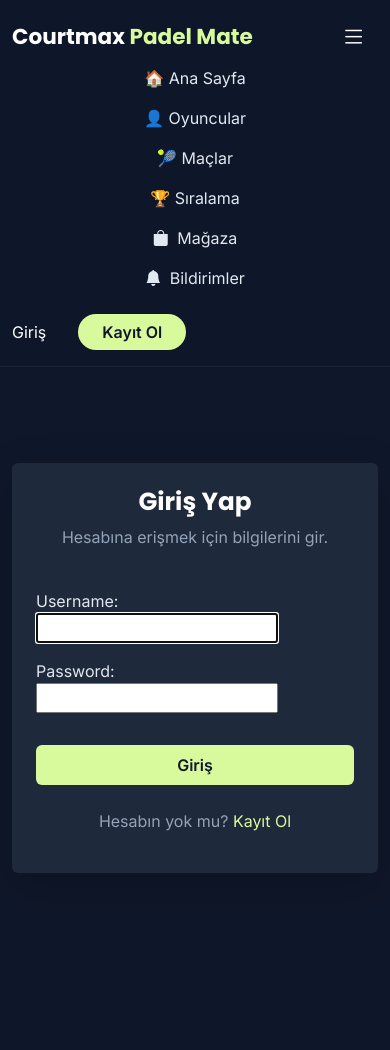
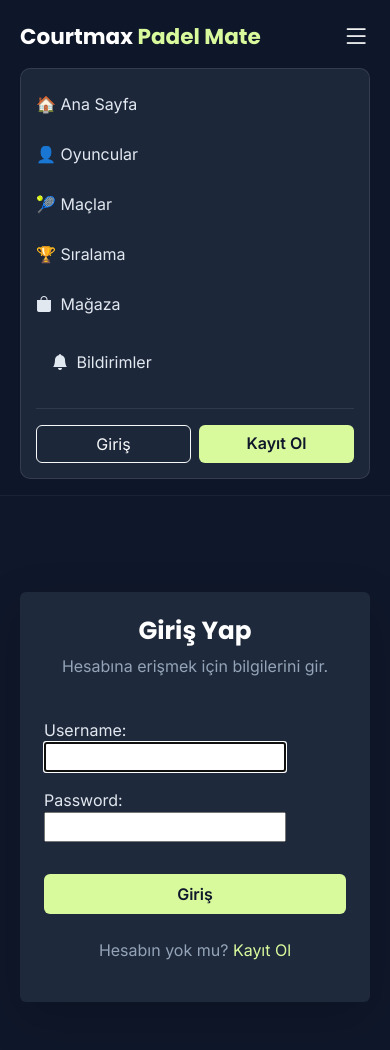
Before and after one commit to yamanalparslan/a, a Django app: a page that uses players/templates/players/base.html in a window 390 px wide, after a click that opens the changed part. Before the commit the page ends 873 px from the top, so only its background shows below. Run offline with Django 5.2, Linux system fonts and the light colour scheme.

Commit message:
Mobil uyumluluk ve Premium Dark tema eklendi

```diff
--- a/players/templates/players/base.html
+++ b/players/templates/players/base.html
@@ -2,56 +2,73 @@
 <html lang="tr">
 <head>
     <meta charset="UTF-8">
-    <meta name="viewport" content="width=device-width, initial-scale=1.0">
+    <meta name="viewport" content="width=device-width, initial-scale=1.0, maximum-scale=1.0, user-scalable=no">
+
     <title>Courtmax Padel Mate</title>
 
     <link href="https://cdn.jsdelivr.net/npm/bootstrap@5.3.0/dist/css/bootstrap.min.css" rel="stylesheet">
-
     <link href="https://fonts.googleapis.com/css2?family=Inter:wght@300;400;600&family=Poppins:wght@500;600;700&display=swap" rel="stylesheet">
-
     <link rel="stylesheet" href="https://cdn.jsdelivr.net/npm/bootstrap-icons@1.11.1/font/bootstrap-icons.css">
 
     <style>
         :root {
-            --bg-dark: #0f172a;       /* Koyu Lacivert Zemin */
-            --card-dark: #1e293b;     /* Kart Rengi */
-            --lime: #d9f99d;          /* Neon Yeşil */
+            --bg-dark: #0f172a;
+            --card-dark: #1e293b;
+            --lime: #d9f99d;
             --lime-hover: #bef264;
-            --text-white: #ffffff;    /* Tam Beyaz */
-            --text-silver: #e2e8f0;   /* Parlak Gümüş */
-            --text-dim: #94a3b8;      /* Sönük Metinler */
+            --text-white: #ffffff;
+            --text-silver: #e2e8f0;
+            --text-dim: #94a3b8;
         }
 
         body {
             background-color: var(--bg-dark);
             color: var(--text-white);
             font-family: 'Inter', sans-serif;
+            overflow-x: hidden; /* Mobilde sağa kaymayı engeller */
         }
 
-        /* METİN SEÇİM RENGİ */
-        ::selection {
-            background-color: var(--lime);
-            color: var(--bg-dark);
+        /* MOBİL CİHAZLAR İÇİN ÖZEL AYARLAR */
+        @media (max-width: 991px) {
+            /* Konteyner kenar boşluklarını mobilde daralt */
+            .container { padding-left: 20px; padding-right: 20px; }
+
+            /* Mobilde menü açıldığında arka planı koyulaştır */
+            .navbar-collapse {
+                background-color: rgba(30, 41, 59, 0.95);
+                padding: 15px;
+                border-radius: 10px;
+                margin-top: 10px;
+                border: 1px solid rgba(255,255,255,0.1);
+            }
+
+            /* Linkleri mobilde alt alta daha rahat diz */
+            .nav-item { margin-bottom: 10px; }
+
+            /* iPhone'da inputa tıklayınca ekranın zoom yapmasını engelle */
+            input, select, textarea { font-size: 16px !important; }
+
+            /* Başlıkları mobilde biraz küçült */
+            h1.display-4, h1.display-5 { font-size: 2rem; }
         }
+
+        ::selection { background-color: var(--lime); color: var(--bg-dark); }
 
         h1, h2, h3, h4, h5, h6, .navbar-brand {
             font-family: 'Poppins', sans-serif;
             color: var(--text-white);
         }
 
-        /* GENEL STİLLER */
         .text-muted { color: var(--text-dim) !important; }
         .lead { color: var(--text-silver) !important; }
         p, li, span, div { color: var(--text-silver); }
 
-        /* KARTLAR */
         .card {
             background-color: var(--card-dark);
             border: 1px solid rgba(255,255,255,0.1);
             box-shadow: 0 4px 6px -1px rgba(0, 0, 0, 0.3);
         }
 
-        /* NAVBAR */
         .navbar {
             background-color: rgba(15, 23, 42, 0.95) !important;
             border-bottom: 1px solid rgba(255,255,255,0.05);
@@ -59,11 +76,11 @@
         .nav-link { color: var(--text-silver) !important; font-weight: 500; transition: 0.3s; }
         .nav-link:hover, .nav-link.active { color: var(--lime) !important; }
 
-        /* TABLOLAR */
-        .table { --bs-table-color: var(--text-silver); --bs-table-border-color: rgba(255,255,255,0.1); }
+        /* Tabloların mobilde taşmasını önleyen stil */
+        .table-responsive { overflow-x: auto; -webkit-overflow-scrolling: touch; }
+        .table { --bs-table-color: var(--text-silver); --bs-table-border-color: rgba(255,255,255,0.1); white-space: nowrap; }
         .table-hover tbody tr:hover { color: var(--lime); background-color: rgba(255,255,255,0.05); }
 
-        /* FORMLAR */
         .form-control, .form-select {
             background-color: #020617;
             border: 1px solid #475569;
@@ -77,7 +94,6 @@
         }
         .form-floating > label { color: var(--text-dim); }
 
-        /* BUTONLAR */
         .btn-primary {
             background-color: var(--lime);
             color: #0f172a;
@@ -98,13 +114,13 @@
                 <span style="color: #ffffff;">Courtmax</span> <span style="color: var(--lime);">Padel Mate</span>
             </a>
 
-            <button class="navbar-toggler border-0" type="button" data-bs-toggle="collapse" data-bs-target="#navbarNav">
-                <i class="bi bi-list text-white fs-2"></i>
+            <button class="navbar-toggler border-0 p-0" type="button" data-bs-toggle="collapse" data-bs-target="#navbarNav">
+                <i class="bi bi-list text-white fs-1"></i>
             </button>
 
             <div class="collapse navbar-collapse" id="navbarNav">
 
-                <ul class="navbar-nav me-auto ms-lg-4 align-items-center">
+                <ul class="navbar-nav me-auto ms-lg-4 align-items-start align-items-lg-center">
                     <li class="nav-item"><a class="nav-link" href="{% url 'home' %}">🏠 Ana Sayfa</a></li>
                     <li class="nav-item"><a class="nav-link" href="{% url 'player-list' %}">👤 Oyuncular</a></li>
                     <li class="nav-item"><a class="nav-link" href="{% url 'match-list' %}">🎾 Maçlar</a></li>
@@ -116,23 +132,23 @@
                         </a>
                     </li>
 
-                    <li class="nav-item ms-lg-3">
-                        <a class="nav-link btn btn-outline-secondary text-light border-0 position-relative px-3" href="{% url 'notifications' %}">
+                    <li class="nav-item ms-lg-3 mt-2 mt-lg-0">
+                        <a class="nav-link btn btn-outline-secondary text-light border-0 position-relative px-3 text-start" href="{% url 'notifications' %}">
                             <i class="bi bi-bell-fill me-1"></i> Bildirimler
                         </a>
                     </li>
                 </ul>
 
-                <div class="d-flex align-items-center gap-3 mt-3 mt-lg-0">
+                <div class="d-flex align-items-center gap-3 mt-3 mt-lg-0 pt-3 pt-lg-0 border-top border-lg-0 border-secondary border-opacity-25">
                     {% if user.is_authenticated %}
-                        <div class="dropdown">
-                            <a class="text-white fw-bold dropdown-toggle d-flex align-items-center gap-2" href="#" role="button" data-bs-toggle="dropdown">
+                        <div class="dropdown w-100 w-lg-auto">
+                            <a class="text-white fw-bold dropdown-toggle d-flex align-items-center gap-2 text-decoration-none" href="#" role="button" data-bs-toggle="dropdown">
                                 <div class="rounded-circle bg-dark border border-secondary d-flex justify-content-center align-items-center" style="width: 32px; height: 32px;">
                                     {{ user.username|first|upper }}
                                 </div>
                                 {{ user.username }}
                             </a>
-                            <ul class="dropdown-menu dropdown-menu-end dropdown-menu-dark border-0 shadow-lg" style="background-color: var(--card-dark);">
+                            <ul class="dropdown-menu dropdown-menu-end dropdown-menu-dark border-0 shadow-lg w-100" style="background-color: var(--card-dark);">
                                 <li><a class="dropdown-item" href="{% url 'edit-profile' %}"><i class="bi bi-pencil me-2"></i> Profili Düzenle</a></li>
                                 {% if user.is_superuser %}
                                     <li><a class="dropdown-item" href="/admin/"><i class="bi bi-gear me-2"></i> Yönetim</a></li>
@@ -147,8 +163,10 @@
                             </ul>
                         </div>
                     {% else %}
-                        <a href="{% url 'login' %}" class="text-white me-3">Giriş</a>
-                        <a href="{% url 'signup' %}" class="btn btn-primary rounded-pill px-4">Kayıt Ol</a>
+                        <div class="d-flex w-100 gap-2">
+                            <a href="{% url 'login' %}" class="btn btn-outline-light w-50">Giriş</a>
+                            <a href="{% url 'signup' %}" class="btn btn-primary w-50">Kayıt Ol</a>
+                        </div>
                     {% endif %}
                 </div>
             </div>
--- a/players/urls.py
+++ b/players/urls.py
@@ -1,29 +1,30 @@
 # players/urls.py
 
-from django.urls import path
+from django.urls import path, include
+from rest_framework.routers import DefaultRouter
 from . import views
 
+# --- 1. DRF Router Tanımı (Doğru ve En Basit Hali) ---
+# YALNIZCA kaynak adlarını ('players', 'matches') kullanıyoruz.
+router = DefaultRouter()
+router.register(r'players', views.PlayerViewSet, basename='api-player')
+router.register(r'matches', views.MatchViewSet, basename='api-match')
+
+
 urlpatterns = [
-    # --- OYUNCULAR ---
+    # --- API YOLLARI ---
+    # Router'ı direkt 'api/v1/' altına dahil ediyoruz.
+    # Bu sayede URL'ler: /players/api/v1/players/ şeklinde olacak.
+    path('api/v1/', include(router.urls)),
+
+    # --- MEVCUT HTML YOLLARI ---
     path('', views.player_list, name='player-list'),
     path('<int:pk>/', views.player_detail, name='player-detail'),
-
-    # --- MAÇLAR ---
     path('matches/', views.match_list, name='match-list'),
     path('matches/<int:pk>/', views.match_detail, name='match-detail'),
-
-    # Maç Ekleme (Artık Davet Gönderme Olarak Çalışıyor)
     path('add-match/', views.create_match, name='create-match'),
-
-    # --- LEADERBOARD ---
     path('leaderboard/', views.leaderboard, name='leaderboard'),
-
-    # --- YENİ: BİLDİRİMLER VE ONAYLAMA ---
-    # Bildirimleri listeleme sayfası
     path('notifications/', views.notifications, name='notifications'),
-
-    # Maç onaylama linki (Hangi bildirimin onaylandığını ID ile anlar)
     path('accept-match/<int:notification_id>/', views.accept_match, name='accept-match'),
-
     path('profile/edit/', views.edit_profile, name='edit-profile'),
 ]
```
Also changed, not shown: players/serializers.py (added, +31 -0 lines), players/views.py (+17 -0 lines).
